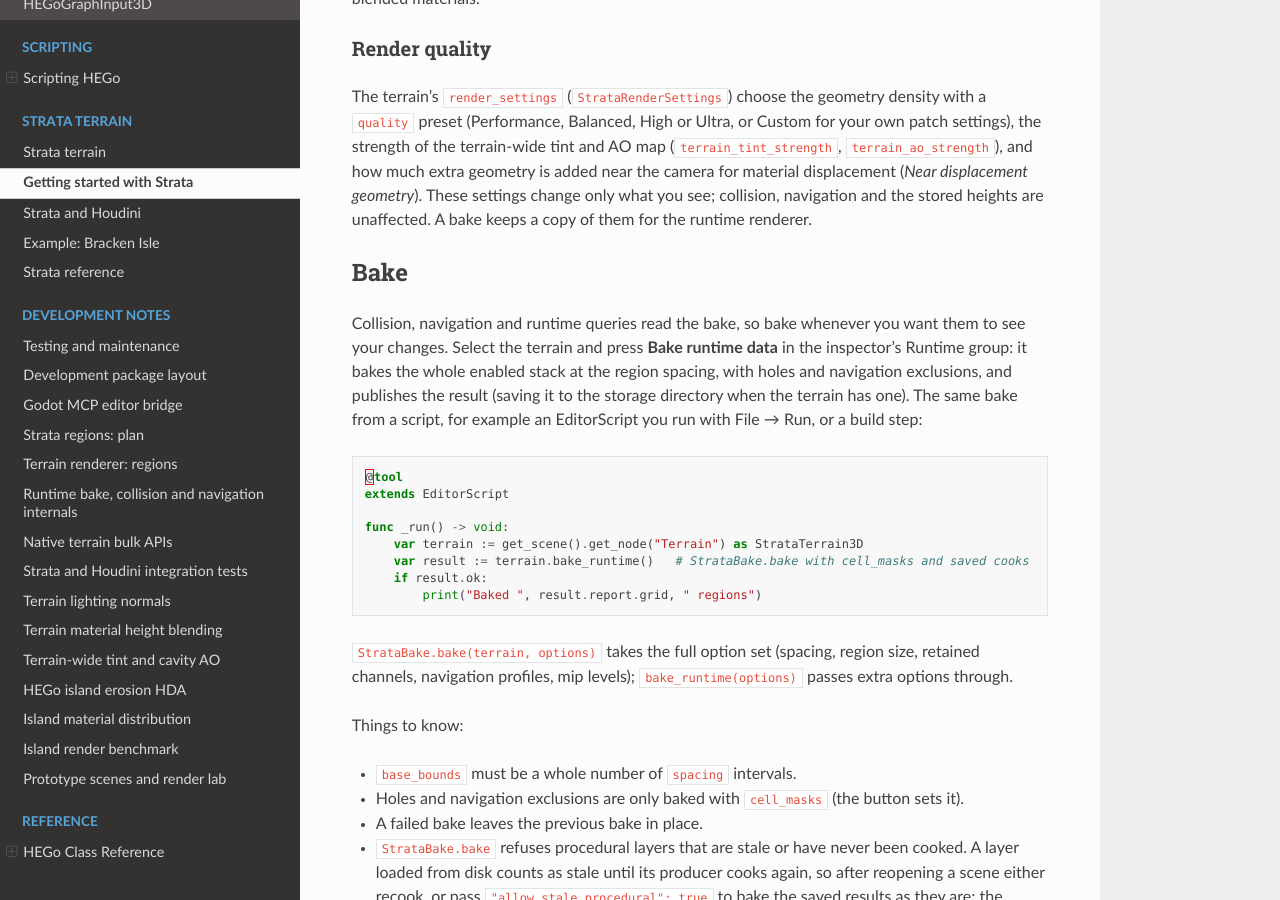
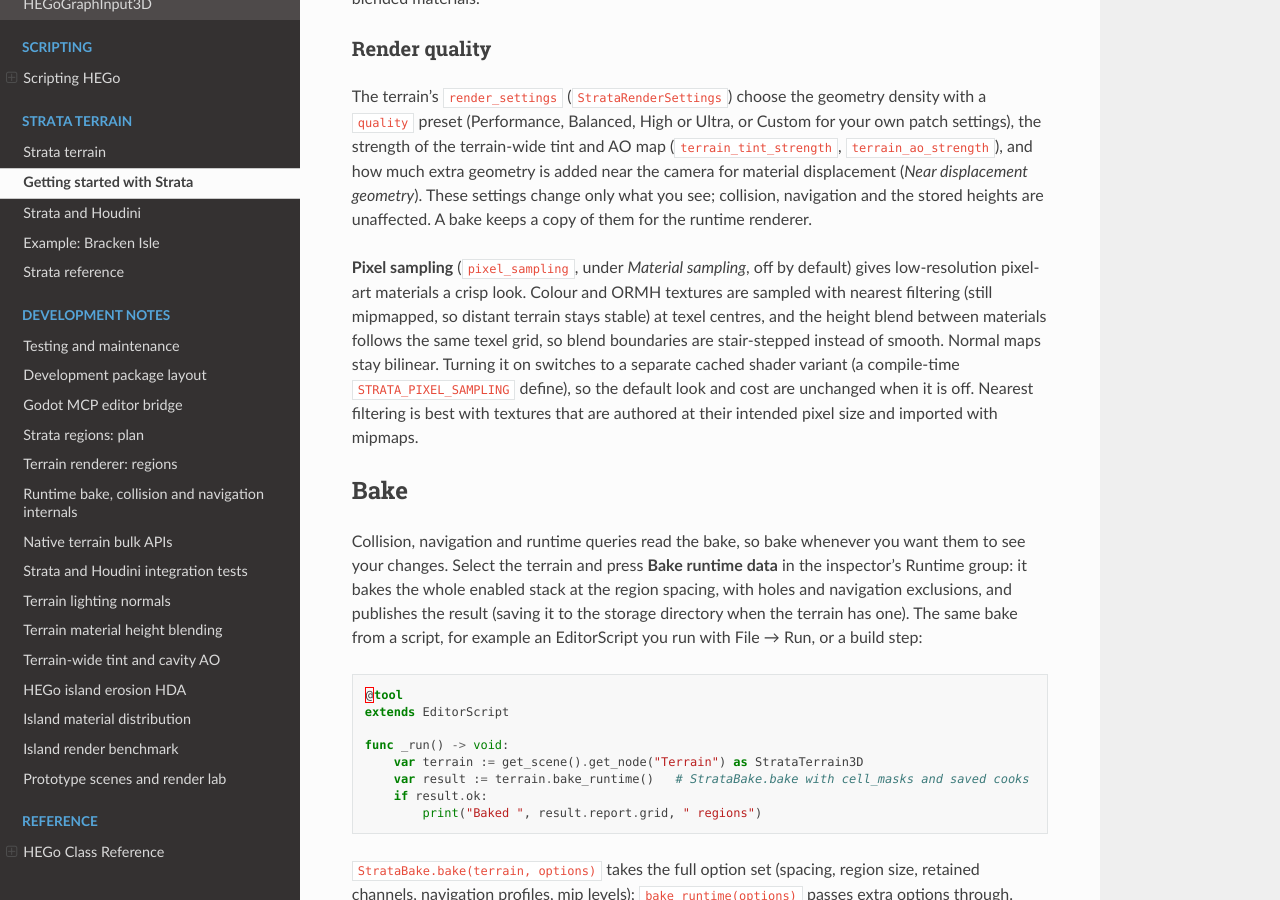
Before and after one commit to peterprickarz/hego, a Sphinx documentation site: the page built from docs/strata/getting_started.md, in a window 1280 px wide and 900 px high, scrolled down 4797 px. Built offline with Sphinx 7.4.7 and the Read the Docs theme 3.1.0, drawn with Linux system fonts in a browser that asks for light colours.

Commit message:
Add opt-in pixel sampling for Strata materials
StrataRenderSettings.pixel_sampling selects a shader variant with nearest-mipmap
colour and ORMH samplers, texel-centre UV snapping (mip from unsnapped
derivatives), and height blend evaluated from the snapped height. Normals stay
bilinear. Default look is unchanged.

Co-Authored-By: Claude Sonnet 5.5 <noreply@anthropic.com>

```diff
--- a/docs/strata/getting_started.md
+++ b/docs/strata/getting_started.md
@@ -212,6 +212,15 @@ settings), the strength of the terrain-wide tint and AO map (`terrain_tint_stren
 the camera for material displacement (*Near displacement geometry*). These settings change
 only what you see; collision, navigation and the stored heights are unaffected. A bake keeps
 a copy of them for the runtime renderer.
+
+**Pixel sampling** (`pixel_sampling`, under *Material sampling*, off by default) gives
+low-resolution pixel-art materials a crisp look. Colour and ORMH textures are sampled with
+nearest filtering (still mipmapped, so distant terrain stays stable) at texel centres, and the
+height blend between materials follows the same texel grid, so blend boundaries are stair-stepped
+instead of smooth. Normal maps stay bilinear. Turning it on switches to a separate cached shader
+variant (a compile-time `STRATA_PIXEL_SAMPLING` define), so the default look and cost are
+unchanged when it is off. Nearest filtering is best with textures that are authored at their
+intended pixel size and imported with mipmaps.
 
 ## Bake
 
```
Also changed, not shown: docs/development/terrain_shading.md (+4 -0 lines), 6 other files.
